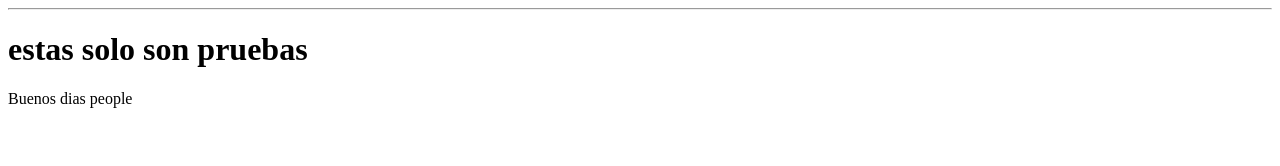
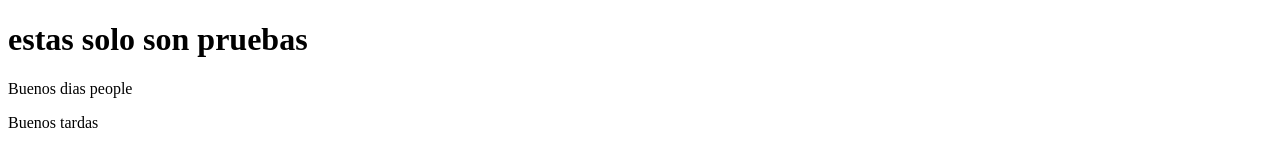
Before and after one commit to gabrielbari/ComienzodeproyectosGit, a plain HTML site: page index.html in a window 1280 px wide. Drawn offline with Linux system fonts and the light colour scheme.

Commit message:
Update index.html

```diff
--- a/index.html
+++ b/index.html
@@ -4,9 +4,9 @@
 	<meta charset="utf-8">
 	<title>practica 2</title>
 </head>
-	<hr>
 <body>
 <h1>estas solo son pruebas</h1>
 <p>Buenos dias people</p>
+	<p> Buenos tardas</p>
 </body>
 </html>
```
